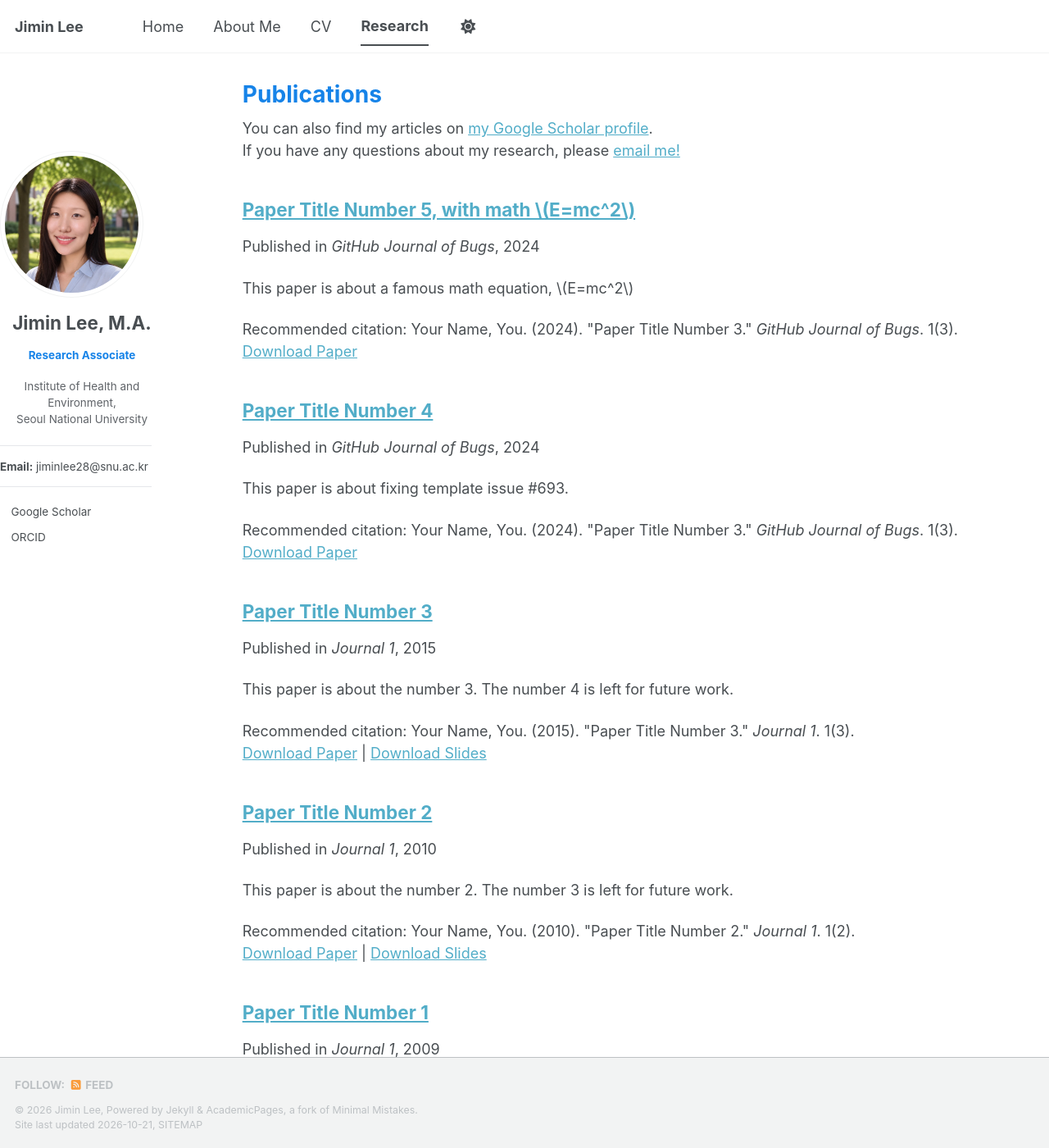
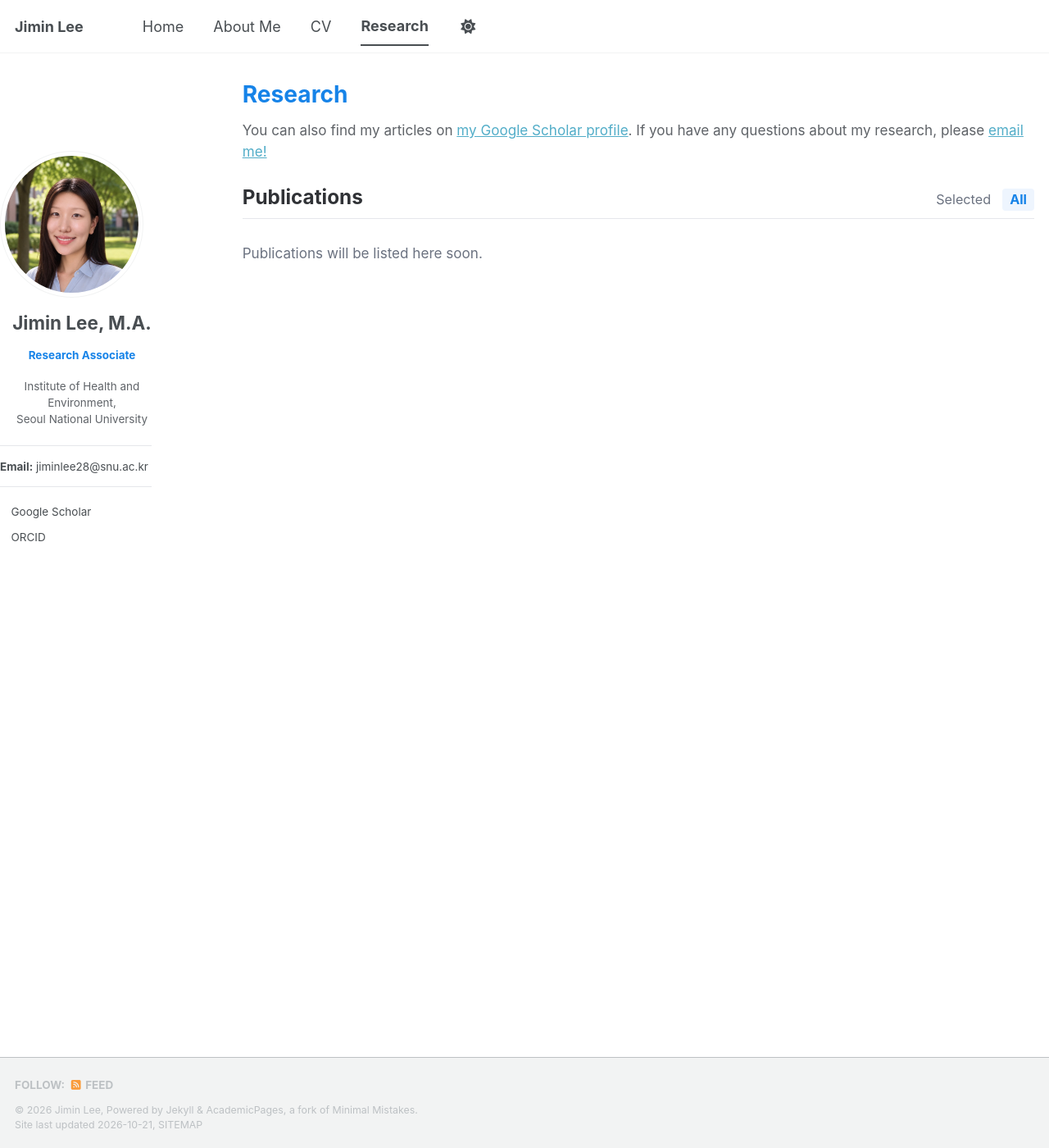
Before and after one commit to jiminlee-research/jiminlee-research.github.io, a Jekyll site: the page built from _pages/publications.html, in a window 1280 px wide and 1400 px high. Shown: the whole window at 82% size. Built offline with Jekyll 4.4.1, drawn with Linux system fonts in a browser that asks for light colours; a style sheet for code colours, icons or effects is not loaded; some of the changed text lies outside the part shown.

Commit message:
Redesign Research page publication list; remove template sample papers
Co-Authored-By: Claude Opus 5.5 <noreply@anthropic.com>
Claude-Session: https://claude.ai/code/session_01GYaXMgFYpFz8tBfJmAVwxN

```diff
--- a/_pages/publications.html
+++ b/_pages/publications.html
@@ -1,16 +1,68 @@
 ---
 layout: archive
-title: "Publications"
+title: "Research"
 permalink: /publications/
 author_profile: true
 ---
 
-<div class="wordwrap">You can also find my articles on <a href="https://scholar.google.com/citations?user=zuMXeBkAAAAJ&hl=ko">my Google Scholar profile</a>.</div>
+<style>
+.pub-intro { color:#5f6368; font-size:.95rem; margin-bottom:1.6rem; }
+.pub-head { display:flex; align-items:baseline; justify-content:space-between; gap:1rem; border-bottom:1px solid #e5e7eb; padding-bottom:.5rem; margin-bottom:1.6rem; }
+.pub-head h2 { margin:0; border:0; font-size:1.35rem; color:#303236; }
+.pub-toggle button { background:none; border:0; padding:.2rem .5rem; font-size:.9rem; color:#6b7280; cursor:pointer; border-radius:4px; }
+.pub-toggle button.active { color:#1683e8; font-weight:700; background:#eef5fe; }
+.pub-item { display:flex; gap:1.2rem; margin:0 0 1.8rem; }
+.pub-thumb { flex:0 0 170px; }
+.pub-thumb img { width:170px; border-radius:6px; border:1px solid #e5e7eb; }
+.pub-body { flex:1; min-width:0; }
+.pub-title { font-weight:700; font-size:1rem; color:#202124; margin:0 0 .3rem; line-height:1.45; }
+.pub-authors { font-size:.92rem; color:#44484d; margin:0 0 .25rem; }
+.pub-authors .me { font-weight:700; color:#202124; }
+.pub-venue { font-size:.92rem; font-weight:700; color:#44484d; margin:0 0 .5rem; }
+.pub-links a { display:inline-block; font-size:.8rem; padding:.15rem .6rem; margin:0 .35rem .35rem 0; border:1px solid #1683e8; border-radius:4px; color:#1683e8; text-decoration:none; }
+.pub-links a:hover { background:#1683e8; color:#fff; }
+.pub-empty { color:#6b7280; font-size:.95rem; }
+@media (max-width:700px){ .pub-item{flex-direction:column;} .pub-thumb{flex-basis:auto;} }
+</style>
 
-<div class="wordwrap">If you have any questions about my research, please <a href="mailto:jiminlee28@snu.ac.kr">email me!</a></div>
+<p class="pub-intro">You can also find my articles on <a href="https://scholar.google.com/citations?user=zuMXeBkAAAAJ&hl=ko">my Google Scholar profile</a>. If you have any questions about my research, please <a href="mailto:jiminlee28@snu.ac.kr">email me!</a></p>
 
-{% include base_path %}
+<div class="pub-head">
+  <h2>Publications</h2>
+  <div class="pub-toggle">
+    <button type="button" class="active" data-show="selected">Selected</button>
+    <button type="button" data-show="all">All</button>
+  </div>
+</div>
 
-{% for post in site.publications reversed %}
-  {% include archive-single.html %}
+<div id="pub-list">
+{% assign pubs = site.data.publications %}
+{% if pubs.size > 0 %}
+{% for p in pubs %}
+<div class="pub-item" data-selected="{% if p.selected %}true{% else %}false{% endif %}">
+  {% if p.image %}<div class="pub-thumb"><img src="{{ p.image | relative_url }}" alt=""></div>{% endif %}
+  <div class="pub-body">
+    <p class="pub-title">{{ p.title }}</p>
+    <p class="pub-authors">{% for a in p.authors %}{% if a contains "Jimin Lee" %}<span class="me">{{ a }}</span>{% else %}{{ a }}{% endif %}{% unless forloop.last %}, {% endunless %}{% endfor %}</p>
+    <p class="pub-venue">{{ p.venue }}{% if p.year %}, {{ p.year }}{% endif %}</p>
+    {% if p.links %}<div class="pub-links">{% for l in p.links %}<a href="{{ l.url }}" target="_blank" rel="noopener">{{ l.label }}</a>{% endfor %}</div>{% endif %}
+  </div>
+</div>
 {% endfor %}
+{% else %}
+<p class="pub-empty">Publications will be listed here soon.</p>
+{% endif %}
+</div>
+
+<script>
+(function(){
+  var btns=document.querySelectorAll('.pub-toggle button'), items=document.querySelectorAll('.pub-item');
+  var anySel=Array.prototype.some.call(items,function(i){return i.dataset.selected==='true';});
+  function show(mode){
+    btns.forEach(function(b){b.classList.toggle('active',b.dataset.show===mode);});
+    items.forEach(function(i){i.style.display=(mode==='all'||i.dataset.selected==='true')?'':'none';});
+  }
+  btns.forEach(function(b){b.addEventListener('click',function(){show(b.dataset.show);});});
+  show(anySel?'selected':'all');
+})();
+</script>
--- a/_publications/2009-10-01-paper-title-number-1.md
+++ /dev/null
@@ -1,14 +0,0 @@
----
-title: "Paper Title Number 1"
-collection: publications
-category: manuscripts
-permalink: /publication/2009-10-01-paper-title-number-1
-excerpt: 'This paper is about the number 1. The number 2 is left for future work.'
-date: 2009-10-01
-venue: 'Journal 1'
-slidesurl: 'https://academicpages.github.io/files/slides1.pdf'
-paperurl: 'https://academicpages.github.io/files/paper1.pdf'
-bibtexurl: 'https://academicpages.github.io/files/bibtex1.bib'
-citation: 'Your Name, You. (2009). &quot;Paper Title Number 1.&quot; <i>Journal 1</i>. 1(1).'
----
-The contents above will be part of a list of publications, if the user clicks the link for the publication than the contents of section will be rendered as a full page, allowing you to provide more information about the paper for the reader. When publications are displayed as a single page, the contents of the above "citation" field will automatically be included below this section in a smaller font.
--- a/_publications/2010-10-01-paper-title-number-2.md
+++ /dev/null
@@ -1,14 +0,0 @@
----
-title: "Paper Title Number 2"
-collection: publications
-category: manuscripts
-permalink: /publication/2010-10-01-paper-title-number-2
-excerpt: 'This paper is about the number 2. The number 3 is left for future work.'
-date: 2010-10-01
-venue: 'Journal 1'
-slidesurl: 'https://academicpages.github.io/files/slides2.pdf'
-paperurl: 'https://academicpages.github.io/files/paper2.pdf'
-citation: 'Your Name, You. (2010). &quot;Paper Title Number 2.&quot; <i>Journal 1</i>. 1(2).'
----
-
-The contents above will be part of a list of publications, if the user clicks the link for the publication than the contents of section will be rendered as a full page, allowing you to provide more information about the paper for the reader. When publications are displayed as a single page, the contents of the above "citation" field will automatically be included below this section in a smaller font.
--- a/_publications/2015-10-01-paper-title-number-3.md
+++ /dev/null
@@ -1,14 +0,0 @@
----
-title: "Paper Title Number 3"
-collection: publications
-category: manuscripts
-permalink: /publication/2015-10-01-paper-title-number-3
-excerpt: 'This paper is about the number 3. The number 4 is left for future work.'
-date: 2015-10-01
-venue: 'Journal 1'
-slidesurl: 'https://academicpages.github.io/files/slides3.pdf'
-paperurl: 'https://academicpages.github.io/files/paper3.pdf'
-citation: 'Your Name, You. (2015). &quot;Paper Title Number 3.&quot; <i>Journal 1</i>. 1(3).'
----
-
-The contents above will be part of a list of publications, if the user clicks the link for the publication than the contents of section will be rendered as a full page, allowing you to provide more information about the paper for the reader. When publications are displayed as a single page, the contents of the above "citation" field will automatically be included below this section in a smaller font.
--- a/_publications/2025-06-08-paper-title-number-5.md
+++ /dev/null
@@ -1,13 +0,0 @@
----
-title: "Paper Title Number 5, with math $$E=mc^2$$"
-collection: publications
-category: conferences
-permalink: /publication/2024-02-17-paper-title-number-4
-excerpt: 'This paper is about a famous math equation, $$E=mc^2$$'
-date: 2024-02-17
-venue: 'GitHub Journal of Bugs'
-paperurl: 'https://academicpages.github.io/files/paper3.pdf'
-citation: 'Your Name, You. (2024). &quot;Paper Title Number 3.&quot; <i>GitHub Journal of Bugs</i>. 1(3).'
----
-
-Using [MathJax](https://www.mathjax.org/) in the description is supported - $$E=mc^2$$ - however, the use must be mindful that the default delimiters are `$$...$$` and `\\[...\\]` which differs from the `$...$` that is typically expected.
```
Also changed, not shown: _data/publications.yml (added, +16 -0 lines), _publications/2024-02-17-paper-title-number-4.md (deleted, +0 -13 lines).
